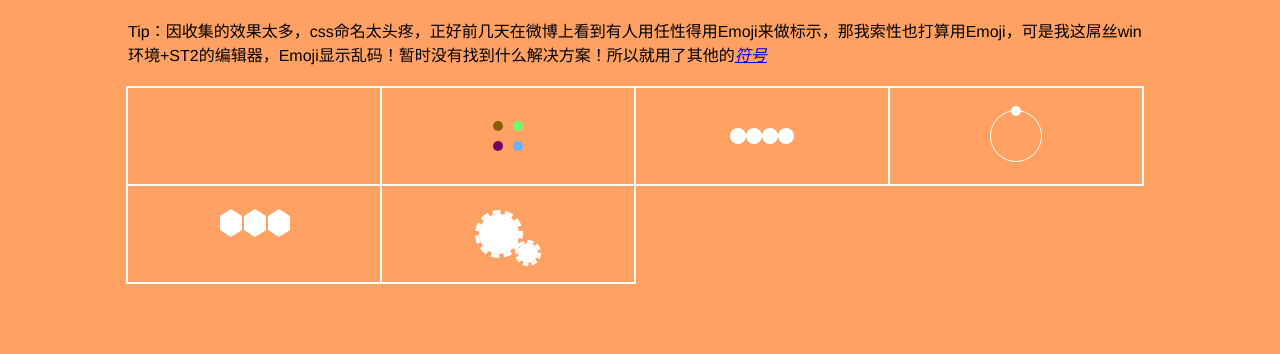
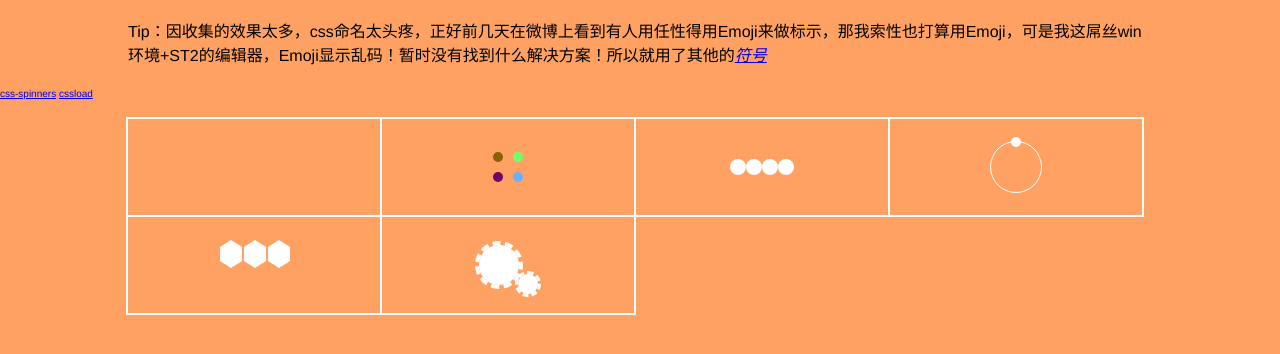
Before and after one commit to xiao-T/css-loading, a website: page src/index.html in a window 1280 px wide. Drawn offline with Linux system fonts and the light colour scheme.

Commit message:
add link

```diff
--- a/src/index.html
+++ b/src/index.html
@@ -8,6 +8,8 @@
 </head>
 <body>
 	<div class="wrap tip">Tip：因收集的效果太多，css命名太头疼，正好前几天在微博上看到有人用任性得用Emoji来做标示，那我索性也打算用Emoji，可是我这屌丝win环境+ST2的编辑器，Emoji显示乱码！暂时没有找到什么解决方案！所以就用了其他的<a href="http://tool.css-js.com/htmlchar.html" target="_blank"><i>符号</i></a></div>
+	<a href="http://www.css-spinners.com/">css-spinners</a>
+	<a href="http://cssload.net/">cssload</a>
 	<div class="wrap clearfix">
 		<div class="item flex">
 			<div class="Ψ">
```
